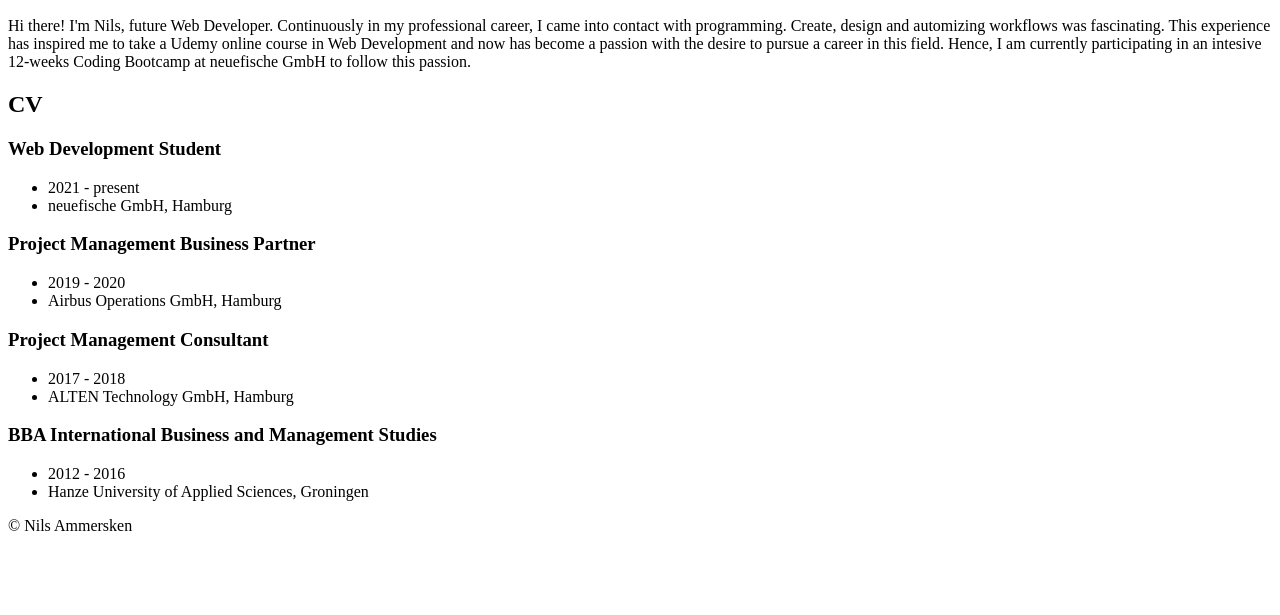
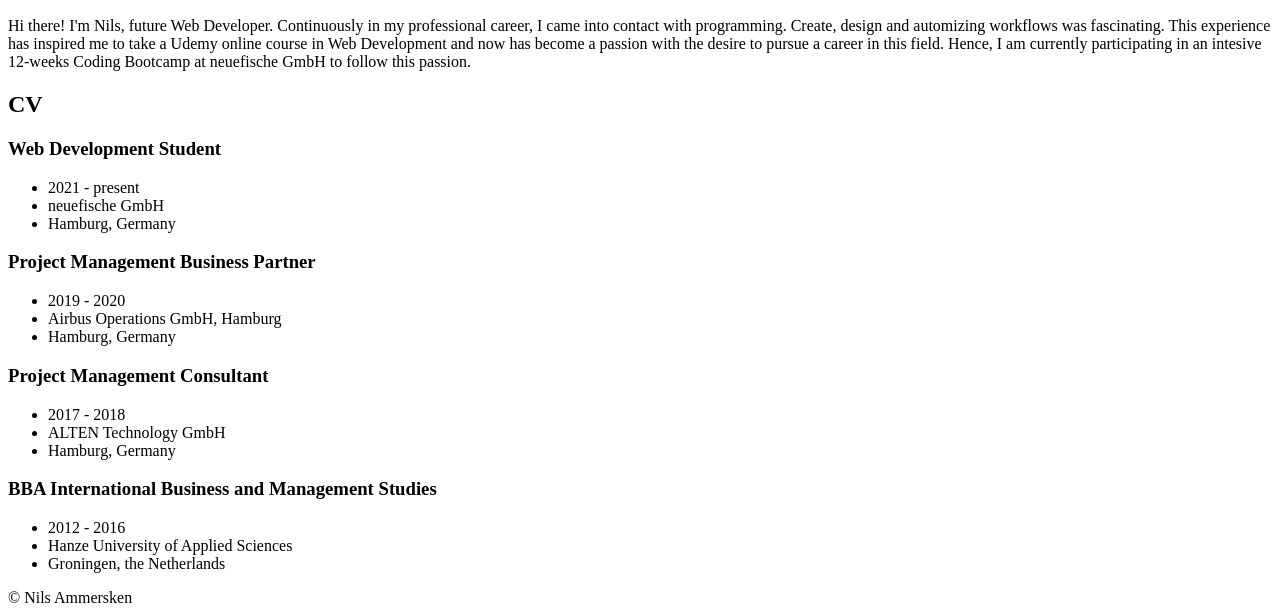
Before and after one commit to AmmNJ/personal-website, a plain HTML site: page src/index.html in a window 1280 px wide. Shown: the part 4069-4684 px from the top of the page. Before the commit the page ends 4612 px from the top, so only its background shows below. Drawn offline with Linux system fonts and the light colour scheme.

Commit message:
Updated CV with location

```diff
--- a/src/index.html
+++ b/src/index.html
@@ -76,25 +76,29 @@
     <h3>Web Development Student</h3>
     <ul>
       <li>2021 - present</li>
-      <li>neuefische GmbH, Hamburg</li>
+      <li>neuefische GmbH</li>
+      <li>Hamburg, Germany</li>
     </ul>
 
     <h3>Project Management Business Partner</h3>
     <ul>
       <li>2019 - 2020</li>
       <li>Airbus Operations GmbH, Hamburg</li>
+      <li>Hamburg, Germany</li>
     </ul>
 
     <h3>Project Management Consultant</h3>
     <ul>
       <li>2017 - 2018</li>
-      <li>ALTEN Technology GmbH, Hamburg</li>
+      <li>ALTEN Technology GmbH</li>
+      <li>Hamburg, Germany</li>
     </ul>
 
     <h3>BBA International Business and Management Studies</h3>
     <ul>
       <li>2012 - 2016</li>
-      <li>Hanze University of Applied Sciences, Groningen</li>
+      <li>Hanze University of Applied Sciences</li>
+      <li>Groningen, the Netherlands</li>
     </ul>
     </section>
 
```
